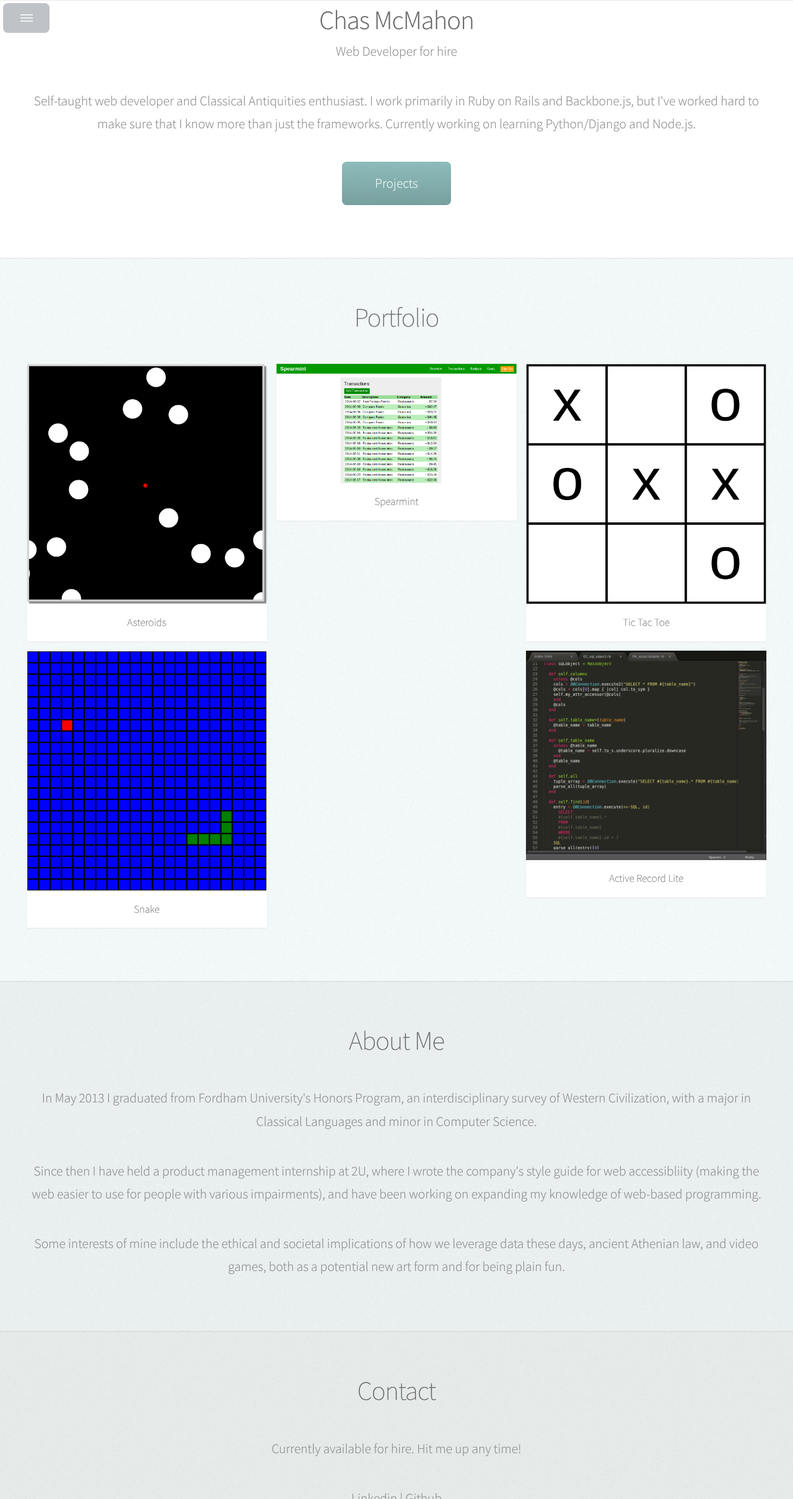
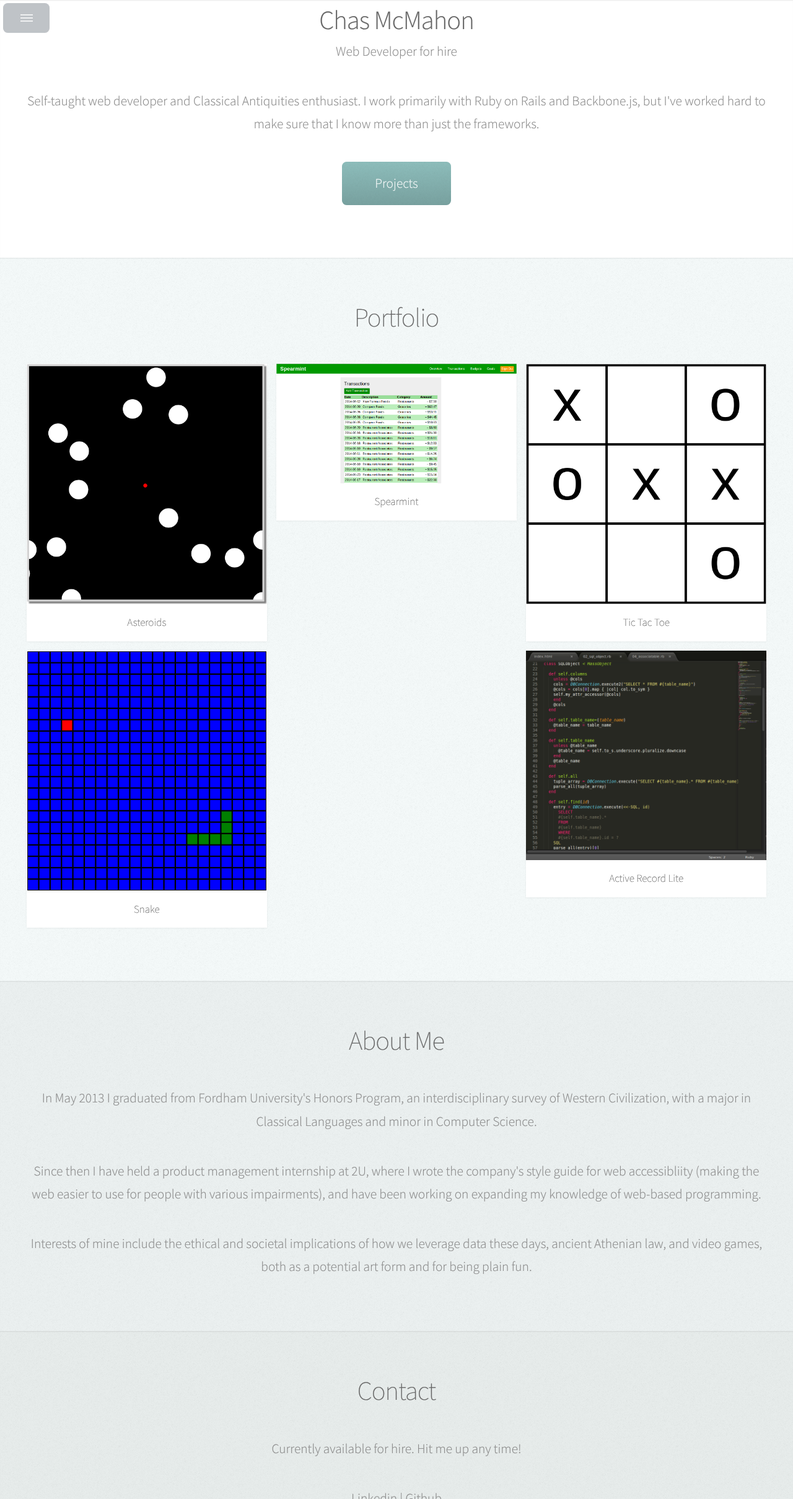
Before and after one commit to chas-mcmahon/Portfolio, a plain HTML site: page index.html in a window 1280 px wide. Shown: the top 2419 px of the page at 62% size. Drawn offline with Linux system fonts and the light colour scheme.

```diff
--- a/index.html
+++ b/index.html
@@ -6,7 +6,7 @@
 -->
 <html>
 	<head>
-		<title>Prologue by HTML5 UP</title>
+		<title>Chas McMahon</title>
 		<meta http-equiv="content-type" content="text/html; charset=utf-8" />
 		<meta name="description" content="" />
 		<meta name="keywords" content="" />
@@ -94,7 +94,7 @@
 								<span>Web Developer for hire</span>
 							</header>
 
-							<p>Self-taught web developer and Classical Antiquities enthusiast. I work primarily in Ruby on Rails and Backbone.js, but I've worked hard to make sure that I know more than just the frameworks. Currently working on learning Python/Django and Node.js.</p>
+							<p>Self-taught web developer and Classical Antiquities enthusiast. I work primarily with Ruby on Rails and Backbone.js, but I've worked hard to make sure that I know more than just the frameworks.</p>
 
 							<footer>
 								<a href="#portfolio" class="button scrolly">Projects</a>
@@ -175,7 +175,7 @@
 
 							<p>Since then I have held a product management internship at 2U, where I wrote the company's style guide for web accessibliity (making the web easier to use for people with various impairments), and have been working on expanding my knowledge of web-based programming.</p>
 
-							<p>Some interests of mine include the ethical and societal implications of how we leverage data these days, ancient Athenian law, and video games, both as a potential new art form and for being plain fun.</p>
+							<p>Interests of mine include the ethical and societal implications of how we leverage data these days, ancient Athenian law, and video games, both as a potential art form and for being plain fun.</p>
 
 						</div>
 					</section>
```
